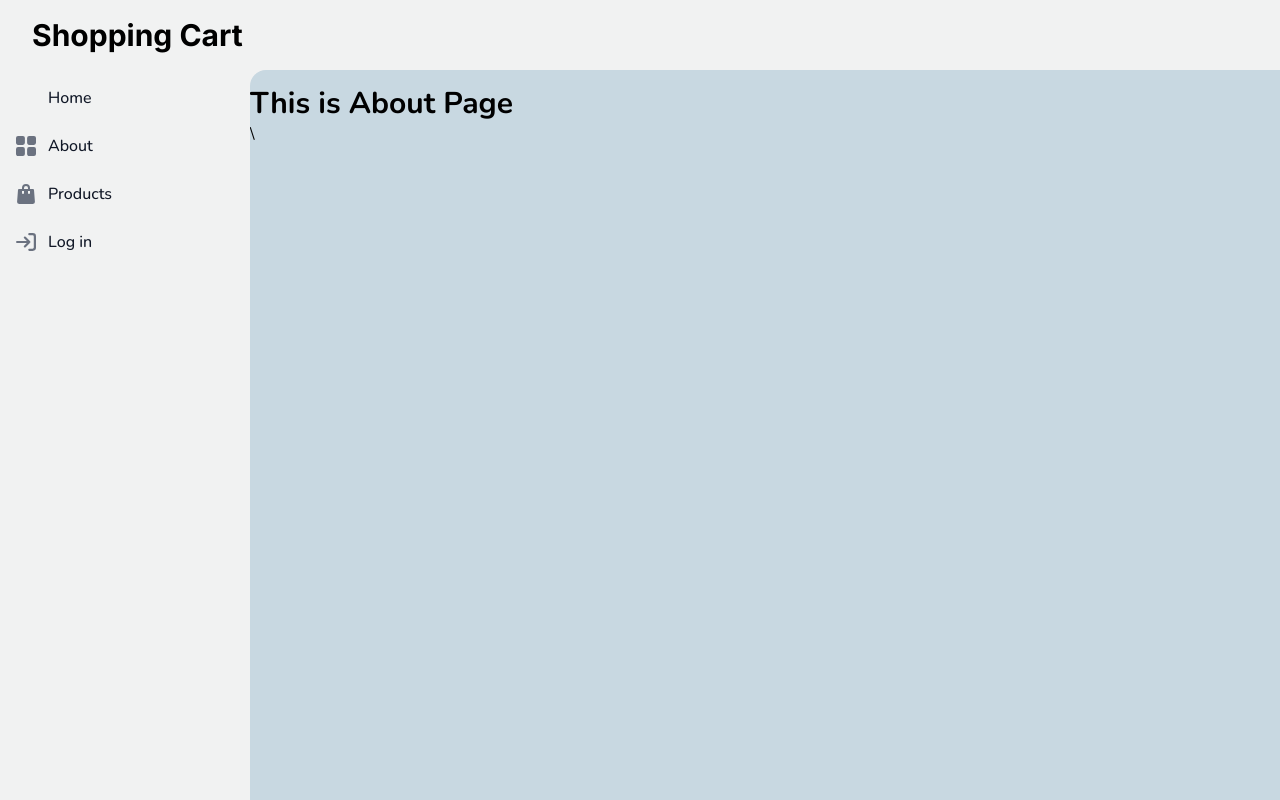
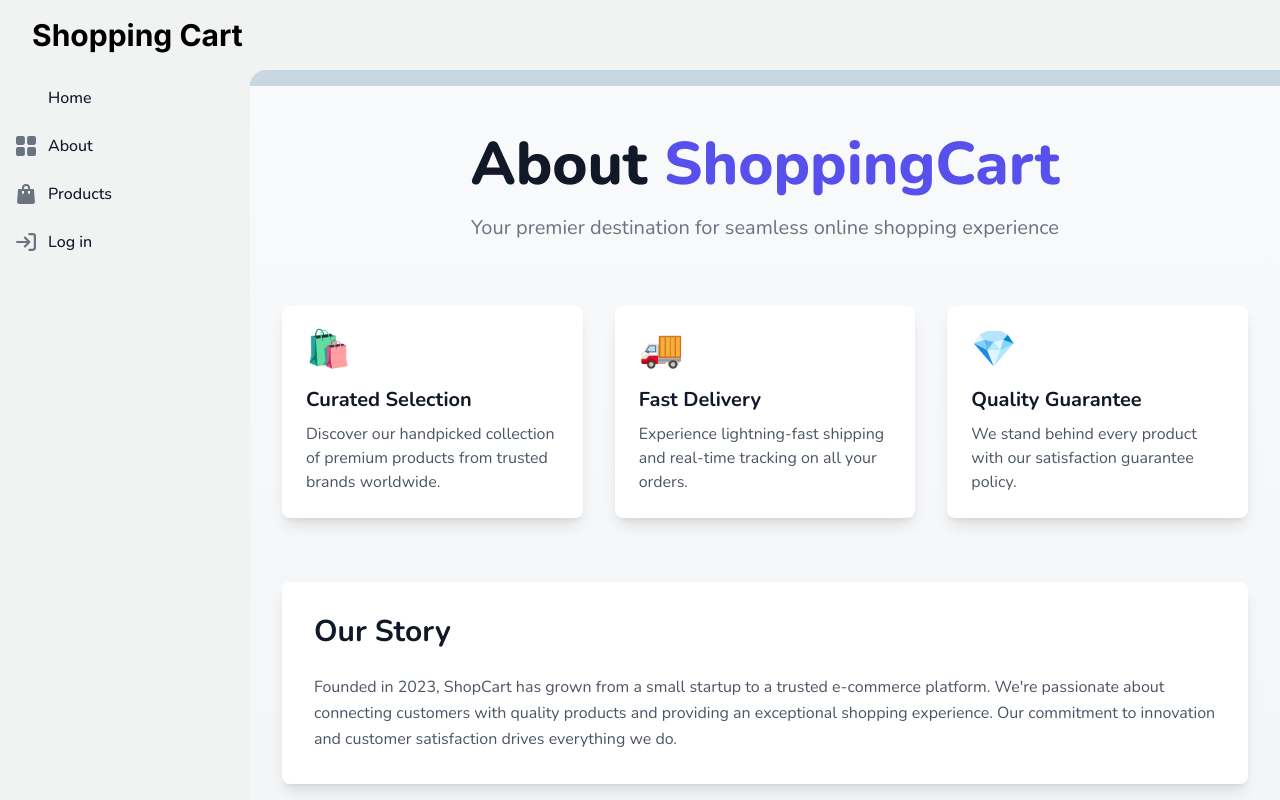
Before and after one commit to rabbi6272/next-shoppify-app, a Next.js app: page /about in a window 1280 px wide. Built offline with nearby package versions, Linux system fonts and the light colour scheme.

Commit message:
added about page

```diff
--- a/app/about/page.jsx
+++ b/app/about/page.jsx
@@ -1,7 +1,5 @@
-export default function About() {
-  return (
-    <div>
-      <h1 className="text-3xl font-bold ">This is About Page</h1>\
-    </div>
-  );
+import AboutPageComponent from "@/components/custom/AboutPageComponent";
+
+export default function AboutPage() {
+  return <AboutPageComponent />;
 }
--- a/app/layout.jsx
+++ b/app/layout.jsx
@@ -46,7 +46,7 @@ export default async function RootLayout({ children }) {
         <section className="sidebar hidden lg:flex overflow-hidden">
           <Sidebar />
         </section>
-        <main className="main overflow-y-auto ">
+        <main className="main overflow-y-auto">
           {children}
           <Analytics />
         </main>
--- a/app/page.jsx
+++ b/app/page.jsx
@@ -81,7 +81,7 @@ export default function Home() {
             offers.
           </p>
           <div className="max-w-md mx-auto">
-            <div className="flex gap-4">
+            <div className="flex gap-2 lg:gap-4 flex-col lg:flex-row">
               <input
                 type="email"
                 placeholder="Enter your email"
--- /dev/null
+++ b/components/custom/AboutPageComponent.jsx
@@ -0,0 +1,108 @@
+"use client";
+import { motion } from "framer-motion";
+
+export default function AboutPageComponent() {
+  return (
+    <div className="min-h-screen bg-gradient-to-b from-gray-50 to-gray-100 py-12 px-4 sm:px-6 lg:px-8">
+      <div className="max-w-7xl mx-auto">
+        <motion.div
+          initial={{ opacity: 0, y: 20 }}
+          animate={{ opacity: 1, y: 0 }}
+          transition={{ duration: 0.8 }}
+          className="text-center"
+        >
+          <h1 className="text-4xl font-extrabold text-gray-900 sm:text-5xl md:text-6xl">
+            About <span className="text-indigo-600">ShoppingCart</span>
+          </h1>
+          <p className="mt-3 max-w-md mx-auto text-base text-gray-500 sm:text-lg md:mt-5 md:text-xl md:max-w-3xl">
+            Your premier destination for seamless online shopping experience
+          </p>
+        </motion.div>
+
+        <motion.div
+          initial={{ opacity: 0 }}
+          animate={{ opacity: 1 }}
+          transition={{ duration: 0.8, delay: 0.2 }}
+          className="mt-16 grid grid-cols-1 gap-8 md:grid-cols-2 lg:grid-cols-3"
+        >
+          <motion.div
+            whileHover={{ scale: 1.05 }}
+            className="bg-white rounded-lg shadow-lg p-6 hover:shadow-xl transition duration-300"
+          >
+            <div className="text-indigo-600 text-4xl mb-4">🛍️</div>
+            <h3 className="text-xl font-bold text-gray-900 mb-2">
+              Curated Selection
+            </h3>
+            <p className="text-gray-600">
+              Discover our handpicked collection of premium products from
+              trusted brands worldwide.
+            </p>
+          </motion.div>
+
+          <motion.div
+            whileHover={{ scale: 1.05 }}
+            className="bg-white rounded-lg shadow-lg p-6 hover:shadow-xl transition duration-300"
+          >
+            <div className="text-indigo-600 text-4xl mb-4">🚚</div>
+            <h3 className="text-xl font-bold text-gray-900 mb-2">
+              Fast Delivery
+            </h3>
+            <p className="text-gray-600">
+              Experience lightning-fast shipping and real-time tracking on all
+              your orders.
+            </p>
+          </motion.div>
+
+          <motion.div
+            whileHover={{ scale: 1.05 }}
+            className="bg-white rounded-lg shadow-lg p-6 hover:shadow-xl transition duration-300"
+          >
+            <div className="text-indigo-600 text-4xl mb-4">💎</div>
+            <h3 className="text-xl font-bold text-gray-900 mb-2">
+              Quality Guarantee
+            </h3>
+            <p className="text-gray-600">
+              We stand behind every product with our satisfaction guarantee
+              policy.
+            </p>
+          </motion.div>
+        </motion.div>
+
+        <motion.div
+          initial={{ opacity: 0, x: -50 }}
+          animate={{ opacity: 1, x: 0 }}
+          transition={{ duration: 0.8, delay: 0.4 }}
+          className="mt-16 bg-white rounded-lg shadow-lg p-8"
+        >
+          <h2 className="text-3xl font-bold text-gray-900 mb-6">Our Story</h2>
+          <p className="text-gray-600 leading-relaxed">
+            Founded in 2023, ShopCart has grown from a small startup to a
+            trusted e-commerce platform. We&apos;re passionate about connecting
+            customers with quality products and providing an exceptional
+            shopping experience. Our commitment to innovation and customer
+            satisfaction drives everything we do.
+          </p>
+        </motion.div>
+
+        <motion.div
+          initial={{ opacity: 0, y: 50 }}
+          animate={{ opacity: 1, y: 0 }}
+          transition={{ duration: 0.8, delay: 0.6 }}
+          className="mt-16 text-center"
+        >
+          <h2 className="text-2xl font-bold text-gray-900 mb-4">
+            Ready to Start Shopping?
+          </h2>
+          <motion.button
+            whileHover={{ scale: 1.1 }}
+            whileTap={{ scale: 0.95 }}
+            transition={{ type: "spring", stiffness: 300, duration: 0.3 }}
+            className="bg-indigo-600 text-white px-8 py-3 rounded-full font-medium hover:bg-indigo-700 transition duration-300"
+          >
+            Explore Products
+          </motion.button>
+        </motion.div>
+      </div>
+    </div>
+  );
+}
```
